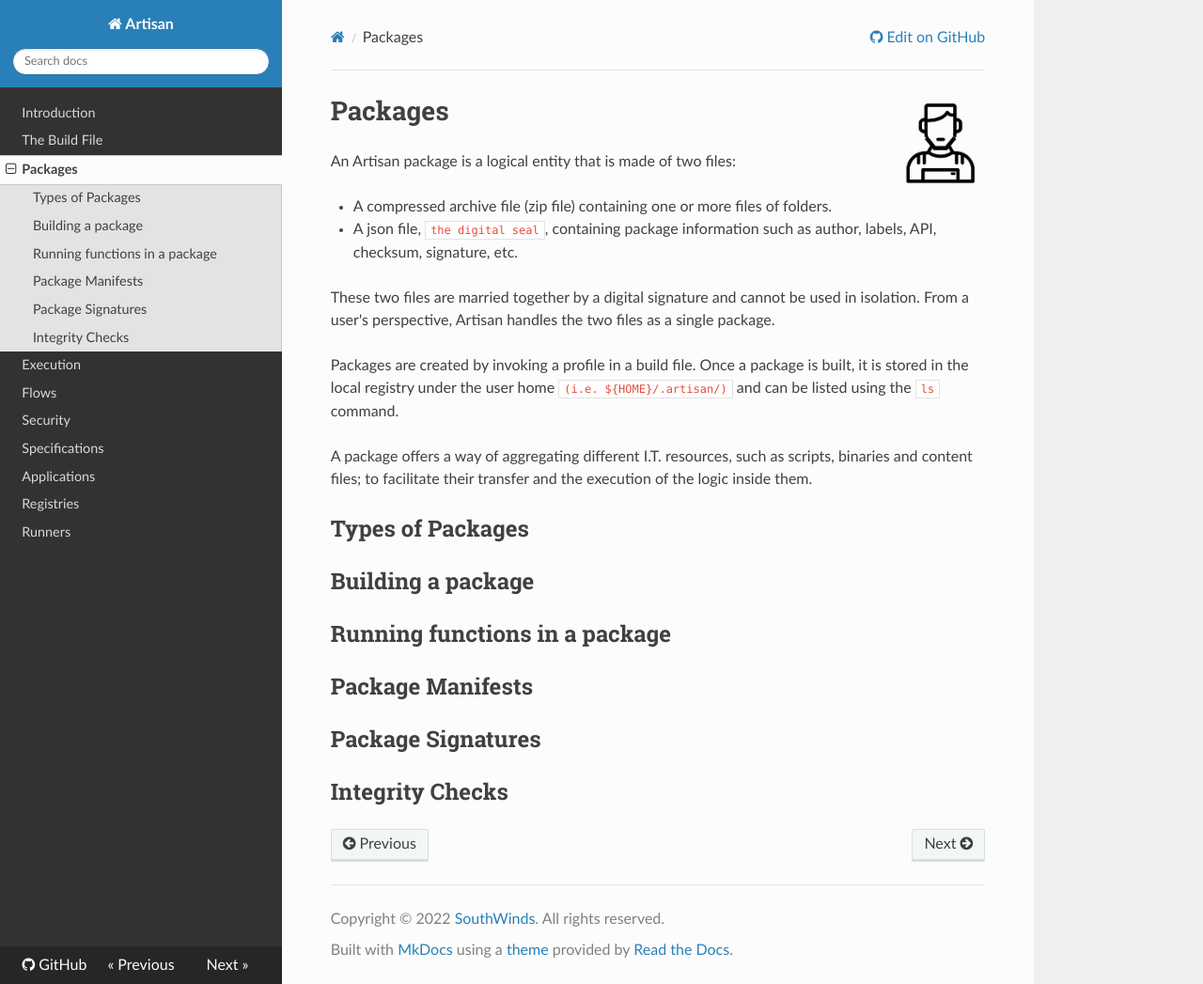
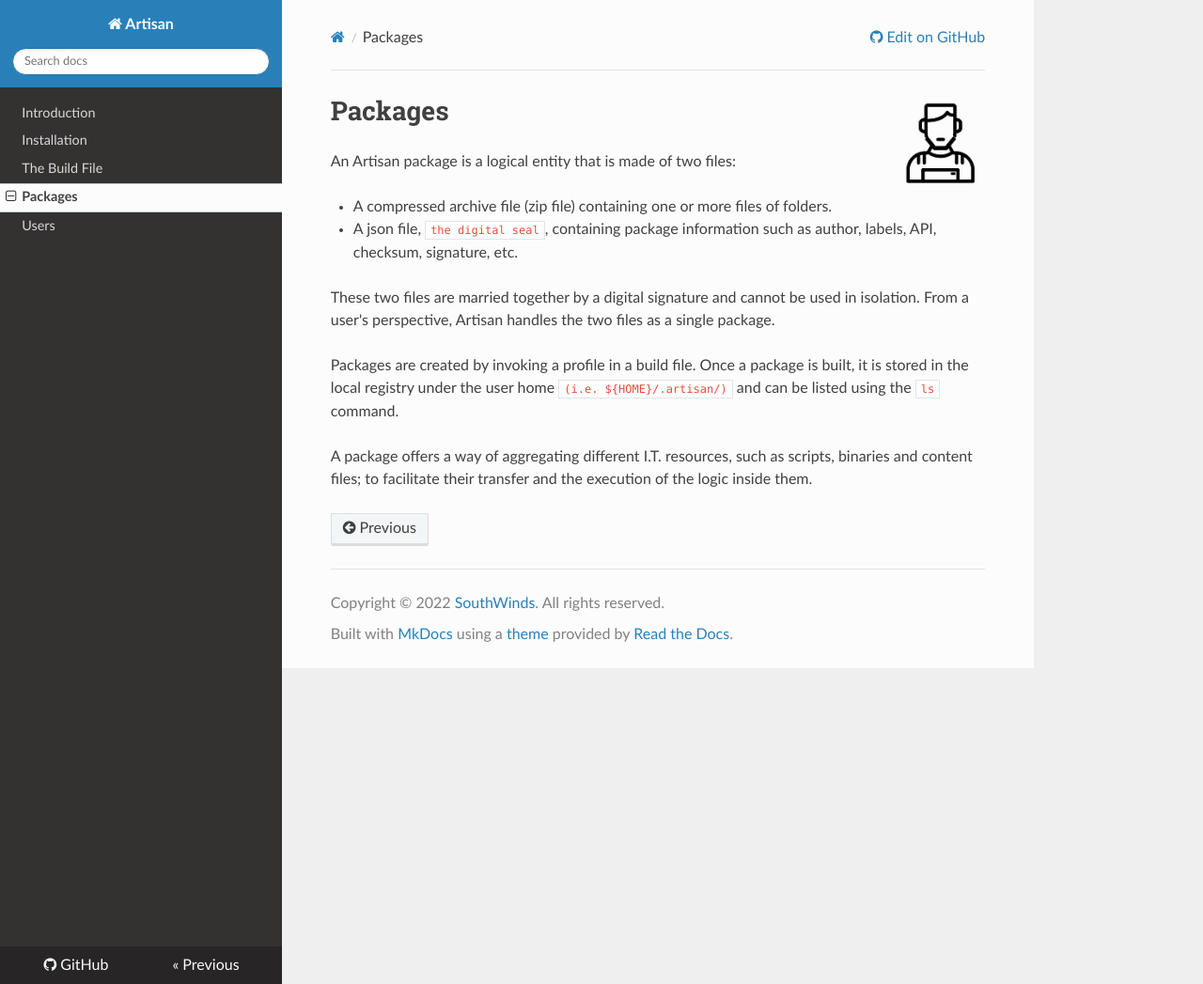
Before and after one commit to southwinds-io/artdocs, an MkDocs documentation site: the page built from docs/packages.md, in a window 1280 px wide and 1047 px high. Shown: the whole window at 94% size. Built offline with MkDocs 1.6.1, drawn with Linux system fonts in a browser that asks for light colours; nearby versions of some CDN libraries.

Commit message:
add installation and users section

```diff
--- a/docs/packages.md
+++ b/docs/packages.md
@@ -16,15 +16,3 @@ using the `ls` command.
 
 A package offers a way of aggregating different I.T. resources, such as scripts, binaries and content files; to facilitate their
 transfer and the execution of the logic inside them.
-
-## Types of Packages
-
-## Building a package
-
-## Running functions in a package
-
-## Package Manifests
-
-## Package Signatures
-
-## Integrity Checks
--- a/mkdocs.yml
+++ b/mkdocs.yml
@@ -17,12 +17,7 @@ markdown_extensions:
 
 nav:
   - Introduction: 'intro.md'
+  - Installation: 'installation.md'
   - The Build File: 'build_file.md'
   - Packages: 'packages.md'
-  - Execution: 'execution.md'
-  - Flows: 'flows.md'
-  - Security: 'security.md'
-  - Specifications: 'specs.md'
-  - Applications: 'apps.md'
-  - Registries: 'registries.md'
-  - Runners: 'runners.md'
+  - Users: 'users.md'
```
Also changed, not shown: docs/apps.md (deleted, +0 -3 lines), docs/execution.md (deleted, +0 -9 lines), docs/flows.md (deleted, +0 -3 lines), docs/registries.md (deleted, +0 -15 lines), docs/runners.md (deleted, +0 -8 lines), docs/security.md (deleted, +0 -3 lines), docs/specs.md (deleted, +0 -3 lines).
